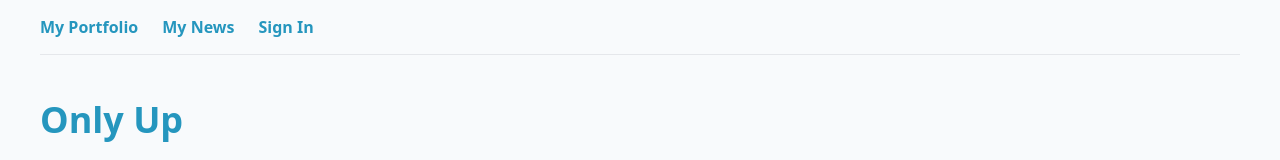
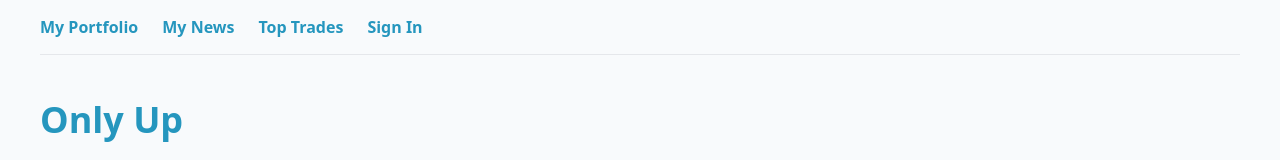
Before and after one commit to nmirpuri/Only-Up-Investing, a Next.js app: page / in a window 1280 px wide. Shown: the top 160 px of the page. Built offline with nearby package versions, Linux system fonts and the light colour scheme.

Commit message:
Update Navbar.js

```diff
--- a/app/components/Navbar.js
+++ b/app/components/Navbar.js
@@ -34,6 +34,16 @@ export default function Navbar() {
       >
         My News
       </Link>
+      <Link
+  href="/top-trades"
+  style={{
+    textDecoration: "none",
+    fontWeight: 600,
+    color: "#2596be",
+  }}
+>
+  Top Trades
+</Link>
 
       <Link
         href="/signin"
```
